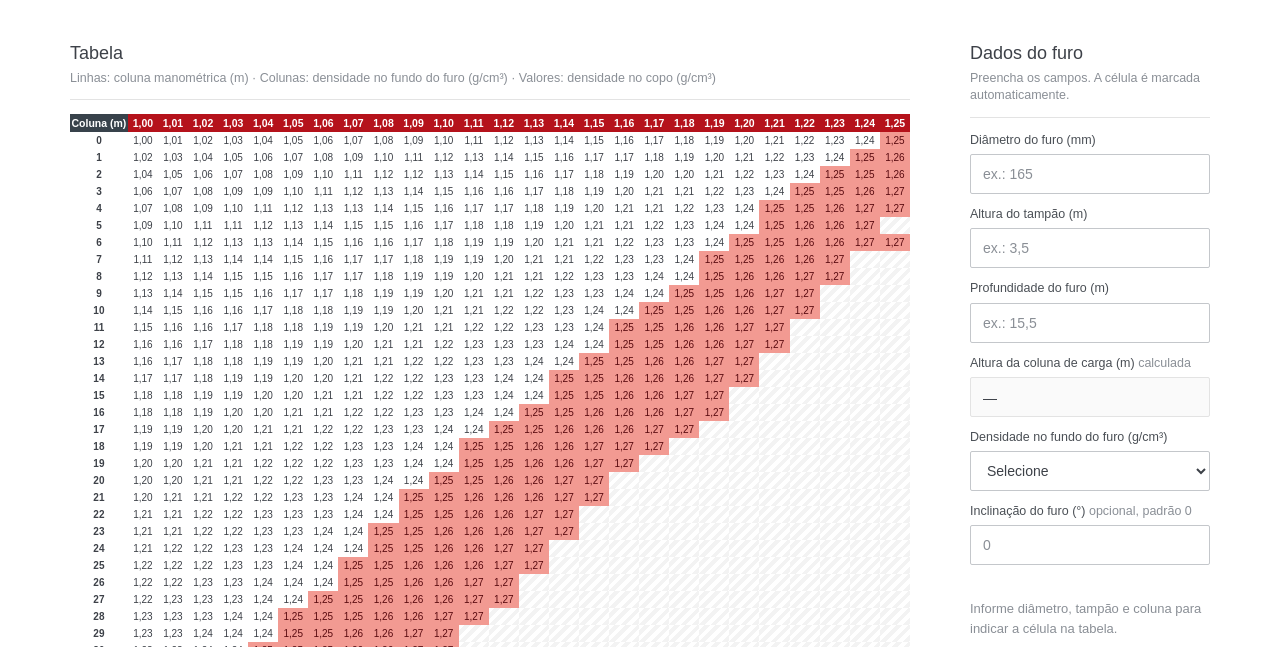
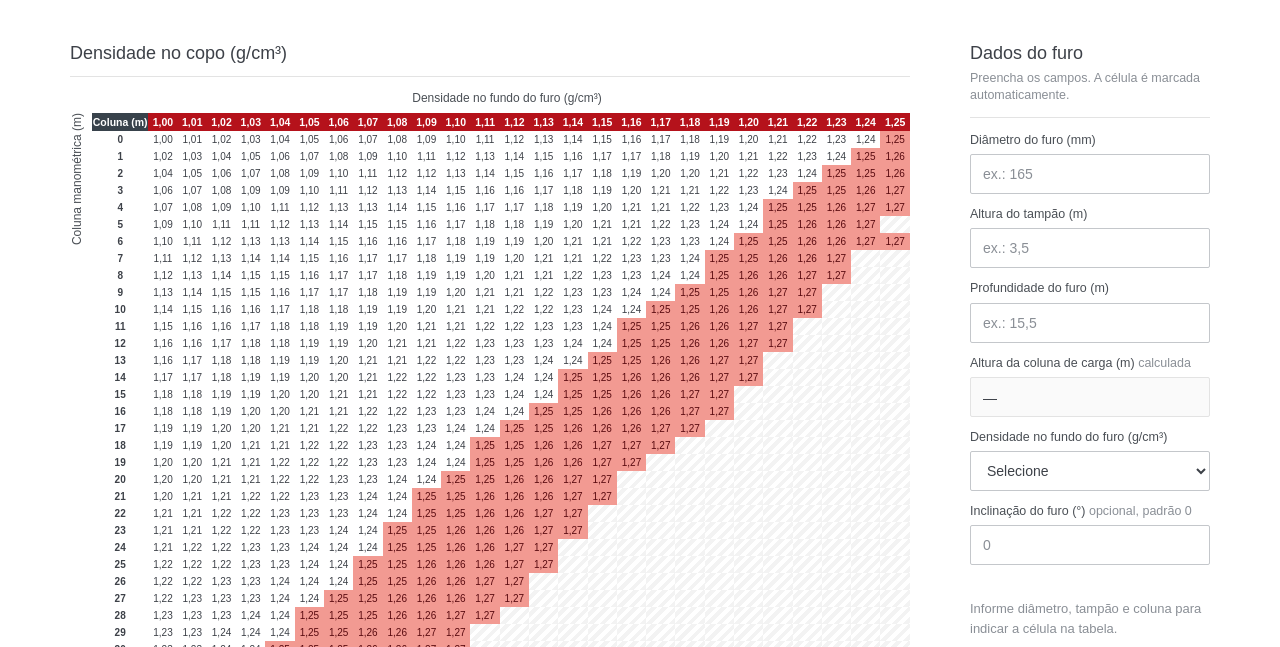
Before and after one commit to SILVAThiagoFerreira/densidade-no-copo, a website: page index.html in a window 1280 px wide. Shown: the part 153-800 px from the top of the page. Drawn offline with Linux system fonts and the light colour scheme.

Commit message:
Troca legenda da tabela por títulos dos eixos
Co-Authored-By: Claude Haiku 5.5 <noreply@anthropic.com>

```diff
--- a/index.html
+++ b/index.html
@@ -7,8 +7,8 @@
     <meta name="theme-color" content="#ffffff" />
     <link rel="icon" href="assets/favicon.svg" type="image/svg+xml" />
     <title>Densidade no copo | US Vale Verde | OpenBlast</title>
-    <link rel="stylesheet" href="styles.css?v=20261126-layout-1" />
-    <script type="module" src="js/app.js?v=20261126-layout-1"></script>
+    <link rel="stylesheet" href="styles.css?v=20261126-eixos-1" />
+    <script type="module" src="js/app.js?v=20261126-eixos-1"></script>
   </head>
   <body>
     <div class="screen">
@@ -28,17 +28,22 @@
           <div class="layout">
             <section class="card card--table" aria-labelledby="tabela-titulo">
               <div class="card__head">
-                <h2 id="tabela-titulo">Tabela</h2>
-                <p class="card__hint">Linhas: coluna manométrica (m) · Colunas: densidade no fundo do furo (g/cm³) · Valores: densidade no copo (g/cm³)</p>
+                <h2 id="tabela-titulo">Densidade no copo (g/cm³)</h2>
               </div>
+              <div class="chart">
+                <p class="axis-x">Densidade no fundo do furo (g/cm³)</p>
+                <div class="chart__body">
+                  <p class="axis-y"><span>Coluna manométrica (m)</span></p>
                   <div class="table-wrap" tabindex="0" aria-label="Tabela de densidade no copo, role para os lados">
                     <table class="dtable" id="dtable">
-                  <caption class="sr-only">Densidade no copo por coluna e densidade no fundo do furo</caption>
+                      <caption class="sr-only">Densidade no copo por coluna manométrica e densidade no fundo do furo</caption>
                       <thead>
                         <tr id="thead-row"></tr>
                       </thead>
                       <tbody id="tbody"></tbody>
                     </table>
+                  </div>
+                </div>
               </div>
               <ul class="legend" aria-label="Legenda">
                 <li><span class="sw sw--critico"></span> Condição crítica (não recomendado)</li>
--- a/styles.css
+++ b/styles.css
@@ -89,6 +89,18 @@ a { color: inherit; }
 .card__hint { margin: 6px 0 0; color: var(--gray-mid); font-size: 12.5px; line-height: 1.4; }
 
 /* Tabela */
+/* Eixos do gráfico: X embaixo da tabela, Y ao lado esquerdo */
+.chart__body { display: flex; align-items: stretch; gap: 8px; }
+.chart .table-wrap { flex: 1 1 auto; min-width: 0; }
+.axis-x {
+  margin: 0 0 8px 34px; color: var(--gray-text); font-size: 12px; text-align: center;
+}
+.axis-y {
+  margin: 0; color: var(--gray-text); font-size: 12px; white-space: nowrap;
+}
+.axis-y span {
+  display: inline-block; writing-mode: vertical-rl; transform: rotate(180deg);
+}
 /* Sem barra de rolagem visível; no celular a tabela ainda rola com o dedo */
 .table-wrap { overflow-x: auto; -webkit-overflow-scrolling: touch; scrollbar-width: none; }
 .table-wrap::-webkit-scrollbar { display: none; }
```
Lines whose indentation alone changed are shown as unchanged.
